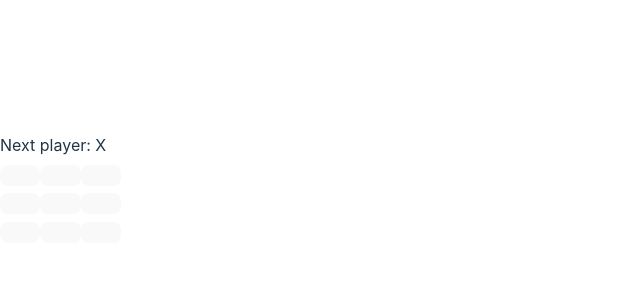
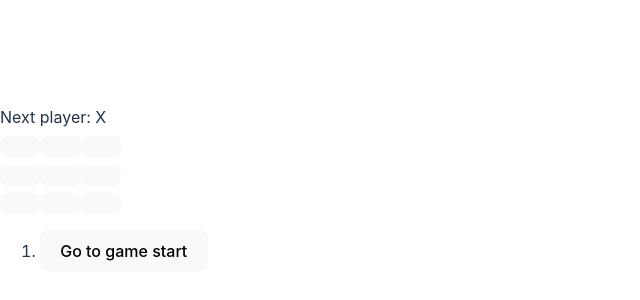
Before and after one commit to MgKyaw/Tic-Tac-Toe, a React (Vite) app in the folder tic-tac-toe/: page / in a window 1280 px wide. Shown: the part 204-504 px from the top of the page, without its empty margins (0-640 px from the left). Built offline with nearby package versions, Linux system fonts and the light colour scheme.

Commit message:
feat: Show the past moves

```diff
--- a/tic-tac-toe/src/App.jsx
+++ b/tic-tac-toe/src/App.jsx
@@ -88,13 +88,31 @@
     setXIsNext(!xIsNext);
   }
 
+  function jumpTo(nextMove) {
+
+  }
+
+  const moves = history.map((squares, move) => {
+    let description;
+    if (move > 0) {
+      description = 'Go to move #' + move;
+    } else {
+      description = 'Go to game start';
+    }
+    return (
+      <li key={move}>
+        <button onClick={() => jumpTo(move)}>{description}</button>
+      </li>
+    );
+  });
+
   return (
     <div className="game">
       <div className="game-board">
         <Board xIsNext={xIsNext} squares={currentSquares} onPlay={handlePlay} />
       </div>
       <div className="game-info">
-        <ol>{/*TODO*/}</ol>
+        <ol>{moves}</ol>
       </div>
     </div>
   );
```
